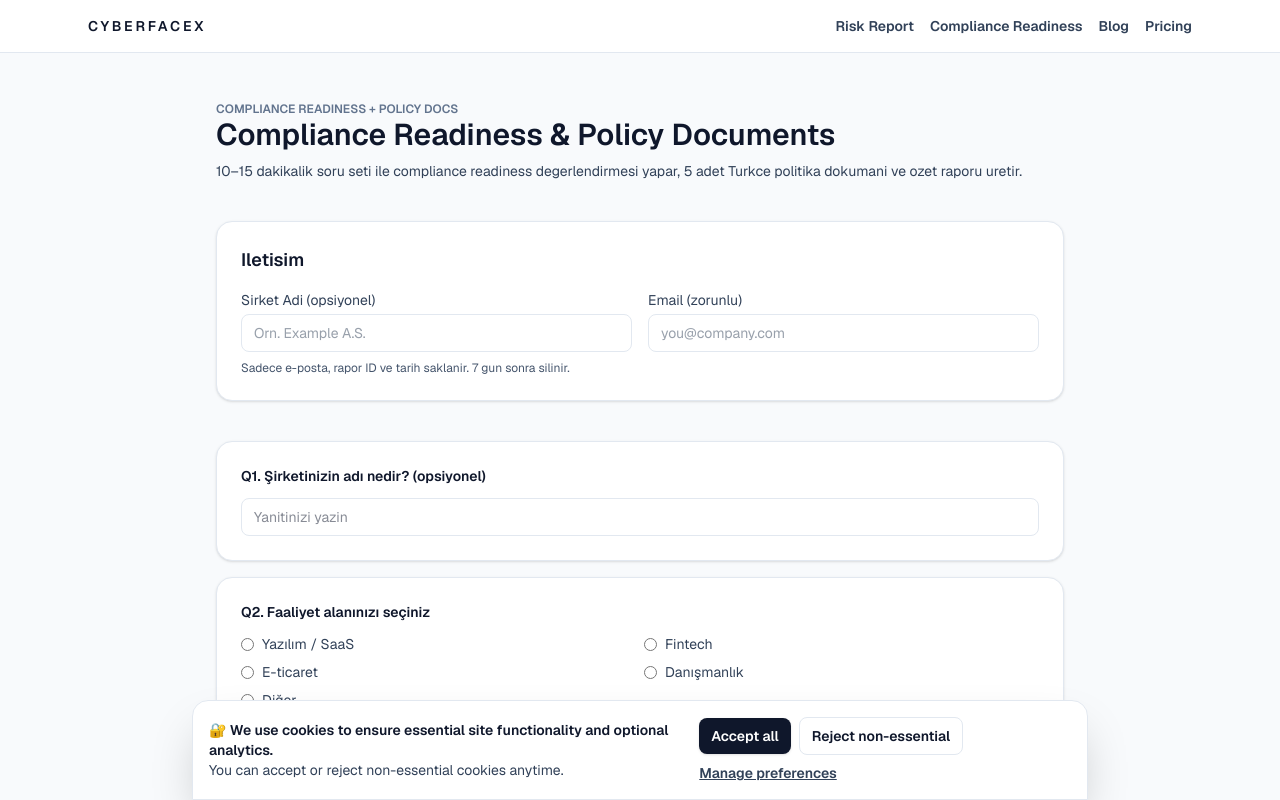
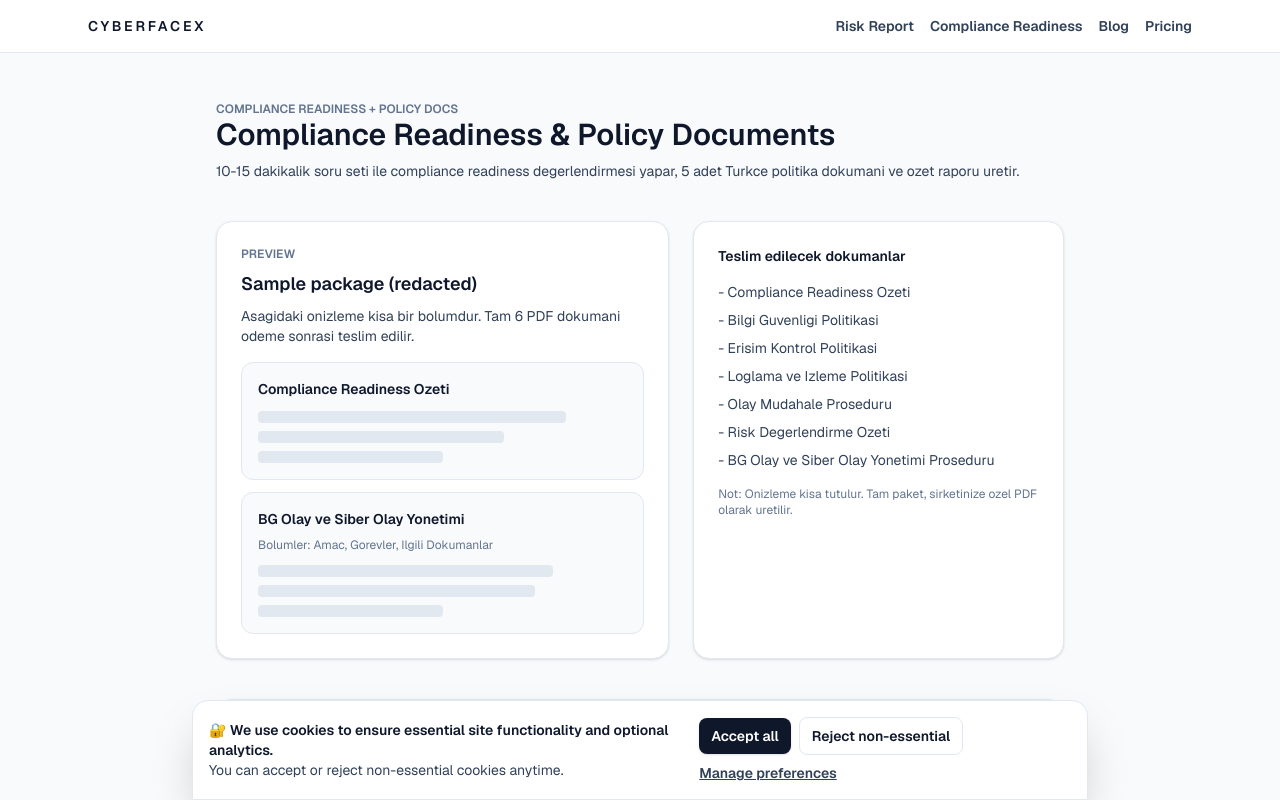
Before and after one commit to Siyahiherif/riskreport, a Next.js app: page /compliance in a window 1280 px wide. Shown: the top 800 px of the page. Built offline with nearby package versions, Linux system fonts and the light colour scheme.

Commit message:
Add compliance preview section

```diff
--- a/app/compliance/page.tsx
+++ b/app/compliance/page.tsx
@@ -70,9 +70,53 @@ export default function CompliancePage() {
           <p className="text-xs uppercase font-semibold text-slate-500">Compliance Readiness + Policy Docs</p>
           <h1 className="text-3xl font-semibold">Compliance Readiness & Policy Documents</h1>
           <p className="mt-2 text-sm text-slate-700">
-            10–15 dakikalik soru seti ile compliance readiness degerlendirmesi yapar, 5 adet Turkce politika dokumani ve
+            10-15 dakikalik soru seti ile compliance readiness degerlendirmesi yapar, 5 adet Turkce politika dokumani ve
             ozet raporu uretir.
           </p>
+        </div>
+
+        <div className="grid gap-6 lg:grid-cols-[1.1fr_0.9fr]">
+          <div className="rounded-2xl border border-slate-200 bg-white p-6 shadow">
+            <p className="text-xs font-semibold uppercase text-slate-500">Preview</p>
+            <h2 className="mt-2 text-lg font-semibold">Sample package (redacted)</h2>
+            <p className="mt-2 text-sm text-slate-700">
+              Asagidaki onizleme kisa bir bolumdur. Tam 6 PDF dokumani odeme sonrasi teslim edilir.
+            </p>
+            <div className="mt-4 space-y-3">
+              <div className="rounded-xl border border-slate-200 bg-slate-50 p-4">
+                <p className="text-sm font-semibold">Compliance Readiness Ozeti</p>
+                <div className="mt-3 space-y-2">
+                  <div className="h-3 w-5/6 rounded bg-slate-200" />
+                  <div className="h-3 w-2/3 rounded bg-slate-200" />
+                  <div className="h-3 w-1/2 rounded bg-slate-200" />
+                </div>
+              </div>
+              <div className="rounded-xl border border-slate-200 bg-slate-50 p-4">
+                <p className="text-sm font-semibold">BG Olay ve Siber Olay Yonetimi</p>
+                <p className="mt-2 text-xs text-slate-500">Bolumler: Amac, Gorevler, Ilgili Dokumanlar</p>
+                <div className="mt-3 space-y-2">
+                  <div className="h-3 w-4/5 rounded bg-slate-200" />
+                  <div className="h-3 w-3/4 rounded bg-slate-200" />
+                  <div className="h-3 w-1/2 rounded bg-slate-200" />
+                </div>
+              </div>
+            </div>
+          </div>
+          <div className="rounded-2xl border border-slate-200 bg-white p-6 shadow">
+            <h3 className="text-sm font-semibold text-slate-900">Teslim edilecek dokumanlar</h3>
+            <ul className="mt-4 space-y-2 text-sm text-slate-700">
+              <li>- Compliance Readiness Ozeti</li>
+              <li>- Bilgi Guvenligi Politikasi</li>
+              <li>- Erisim Kontrol Politikasi</li>
+              <li>- Loglama ve Izleme Politikasi</li>
+              <li>- Olay Mudahale Proseduru</li>
+              <li>- Risk Degerlendirme Ozeti</li>
+              <li>- BG Olay ve Siber Olay Yonetimi Proseduru</li>
+            </ul>
+            <p className="mt-4 text-xs text-slate-500">
+              Not: Onizleme kisa tutulur. Tam paket, sirketinize ozel PDF olarak uretilir.
+            </p>
+          </div>
         </div>
 
         <div className="rounded-2xl border border-slate-200 bg-white p-6 shadow">
```
